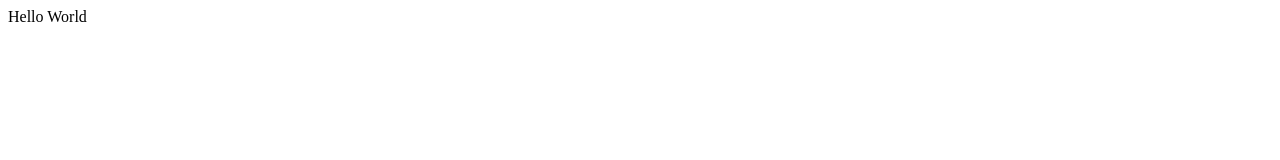
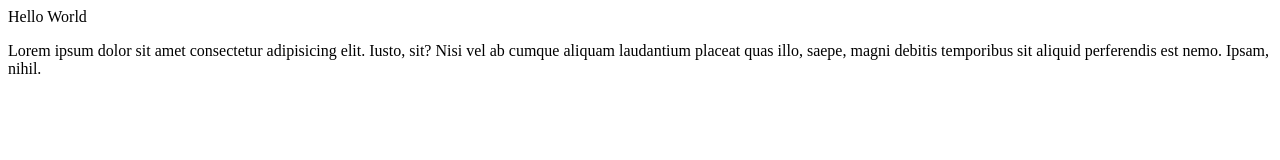
Before and after one commit to kuanhsuh/web-demo, a plain HTML site: page index.html in a window 1280 px wide. Drawn offline with Linux system fonts and the light colour scheme.

Commit message:
Add 2nd Paragraph]

```diff
--- a/index.html
+++ b/index.html
@@ -9,6 +9,8 @@
 
 <body>
   Hello World
+  <p>Lorem ipsum dolor sit amet consectetur adipisicing elit. Iusto, sit? Nisi vel ab cumque aliquam laudantium placeat
+    quas illo, saepe, magni debitis temporibus sit aliquid perferendis est nemo. Ipsam, nihil.</p>
 </body>
 
 </html>
```
